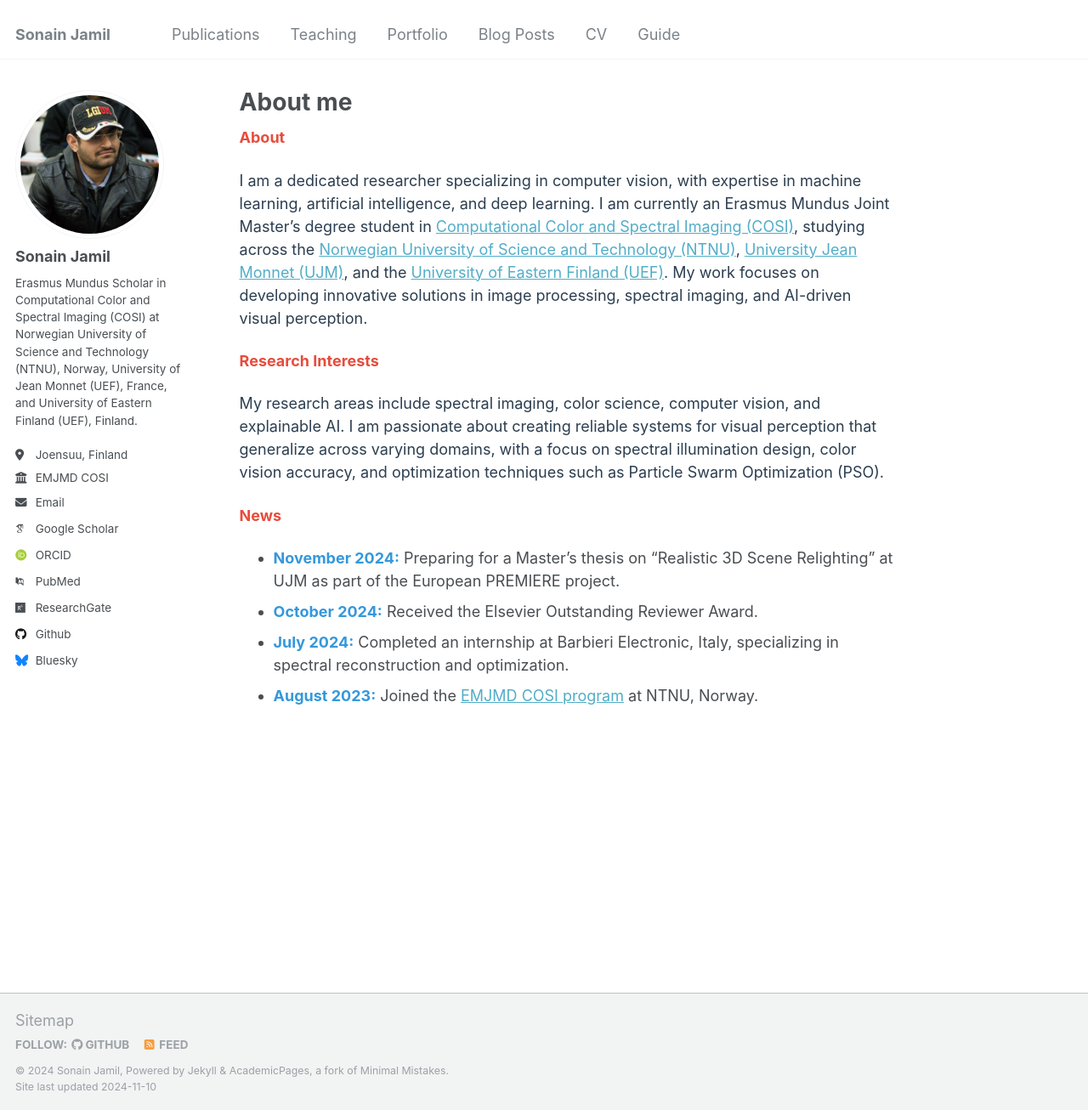
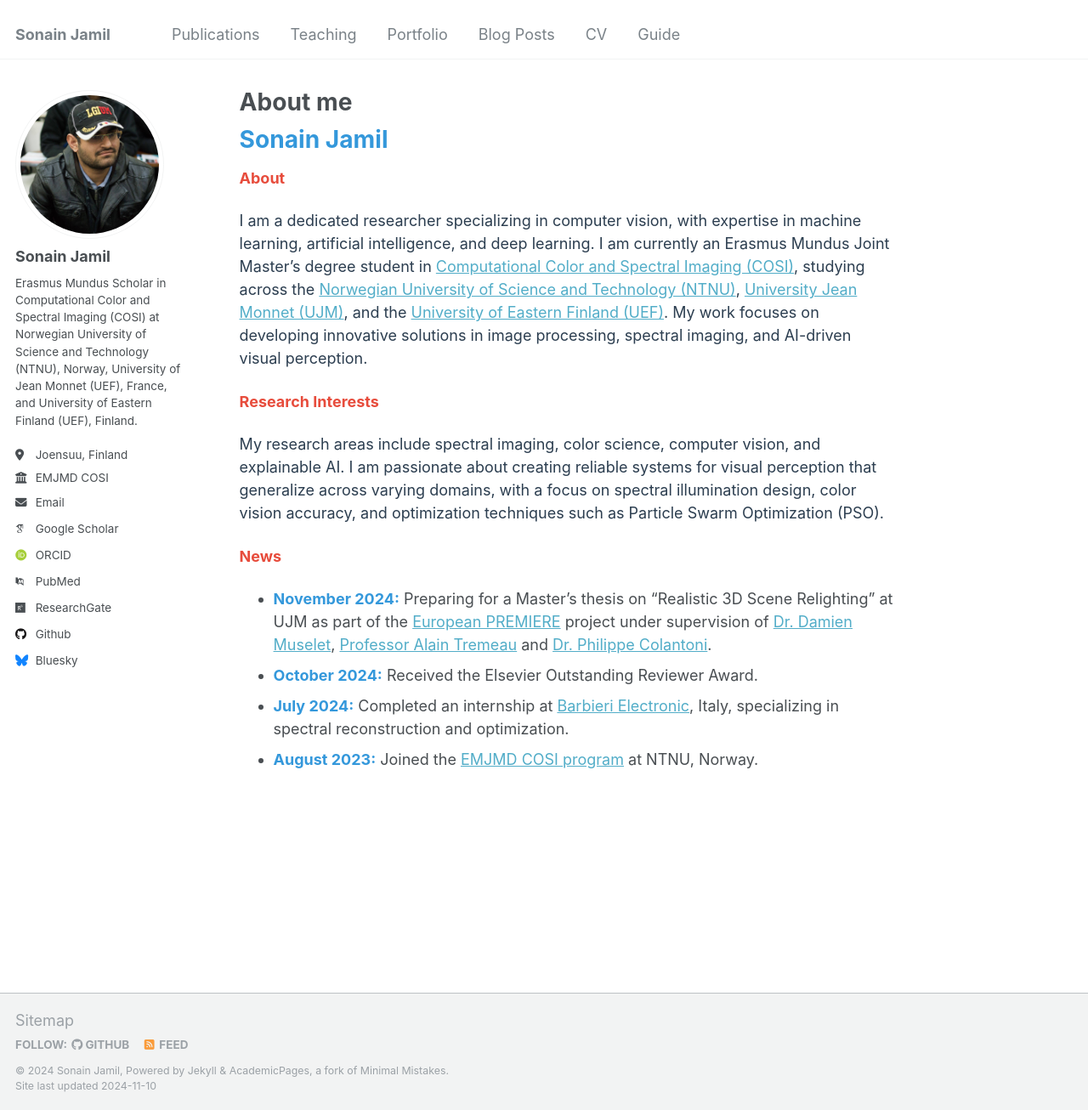
Before and after one commit to sonainjameel/sonainjamil, a Jekyll site: the page built from _pages/about.md, in a window 1280 px wide and 1306 px high. Shown: the whole window at 85% size. Built offline with Jekyll 4.4.1, drawn with Linux system fonts in a browser that asks for light colours; some web fonts are replaced.

Commit message:
Update about.md

```diff
--- a/_pages/about.md
+++ b/_pages/about.md
@@ -6,6 +6,8 @@ redirect_from:
   - /about/
   - /about.html
 ---
+
+# <span style="color: #3498db;">Sonain Jamil</span>
 
 **<span style="color: #e74c3c;">About</span>**
 
@@ -21,7 +23,7 @@ My research areas include spectral imaging, color science, computer vision, and
 
 **<span style="color: #e74c3c;">News</span>**
 
-- **<span style="color: #3498db;">November 2024:</span>** Preparing for a Master’s thesis on “Realistic 3D Scene Relighting” at UJM as part of the European PREMIERE project.
+- **<span style="color: #3498db;">November 2024:</span>** Preparing for a Master’s thesis on “Realistic 3D Scene Relighting” at UJM as part of the [European PREMIERE](https://premiere-project.eu/) project under supervision of [Dr. Damien Muselet](https://perso.univ-st-etienne.fr/muda8804/), [Professor Alain Tremeau](https://perso.univ-st-etienne.fr/tremeaua/) and [Dr. Philippe Colantoni](https://manutech-sleight.com/about-us/the-governance/educational-committee/philippe-colantoni-261659.kjsp).
 - **<span style="color: #3498db;">October 2024:</span>** Received the Elsevier Outstanding Reviewer Award.
-- **<span style="color: #3498db;">July 2024:</span>** Completed an internship at Barbieri Electronic, Italy, specializing in spectral reconstruction and optimization.
+- **<span style="color: #3498db;">July 2024:</span>** Completed an internship at [Barbieri Electronic](https://www.barbierielectronic.com/), Italy, specializing in spectral reconstruction and optimization.
 - **<span style="color: #3498db;">August 2023:</span>** Joined the [EMJMD COSI program](https://cosi-master.eu/) at NTNU, Norway.
```
